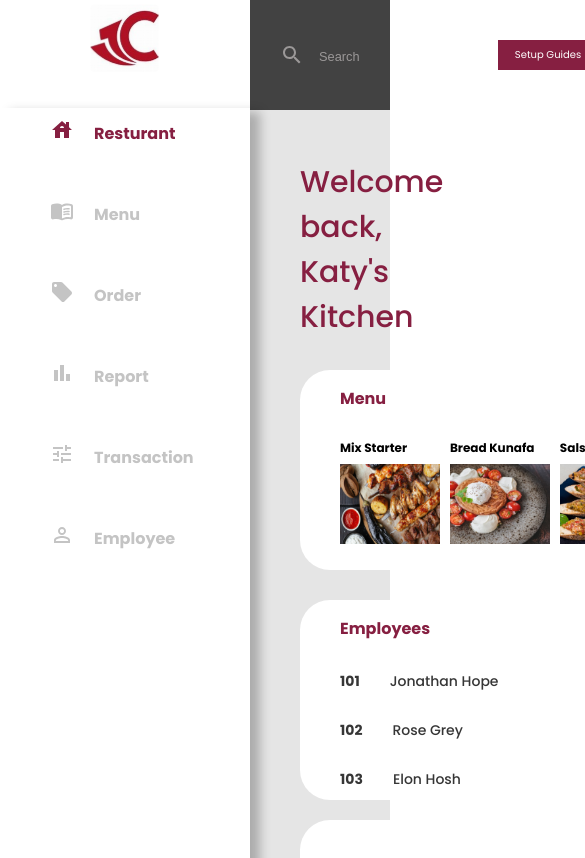
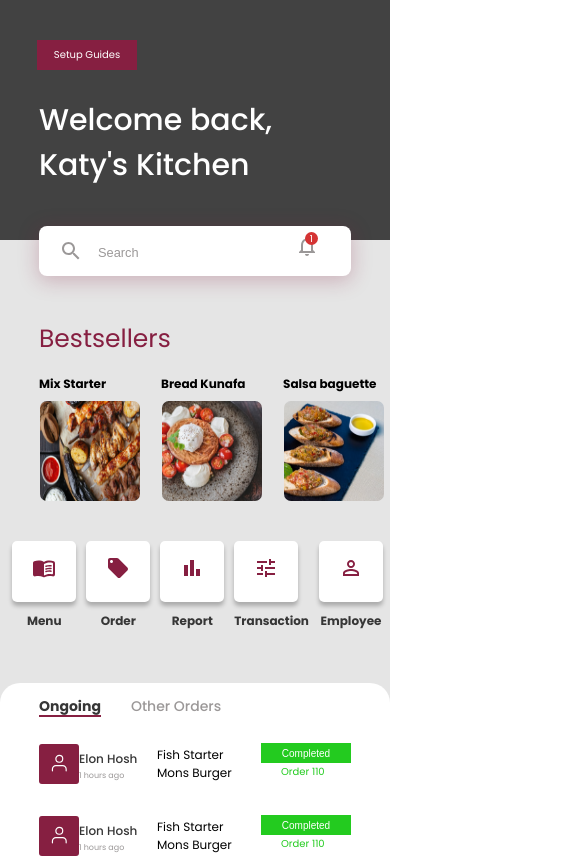
Before and after one commit to Samwell10/officeproject, a React (Create React App) app: page / in a window 390 px wide. Shown: the top 858 px of the page, 585 px wide, since content can reach past the window. Built offline with nearby package versions, Linux system fonts and the light colour scheme.

Commit message:
deploy my react app to github pages

```diff
--- a/src/App.css
+++ b/src/App.css
@@ -37,7 +37,6 @@ body{
   list-style: none;
   margin-top: 20px;
   height: 105vh;
-
 }
 .links li{
   display: flex;
@@ -159,6 +158,9 @@ textarea:focus{
   font-weight: 500;
   color: var(--textcolor1);
 }
+.subtitle{
+  display: none;
+}
 .content-title{
   color: var(--textcolor1);
   font-weight: 700;
@@ -173,6 +175,7 @@ textarea:focus{
 }
 .menu{
   height: 200px;
+  margin-top: -15px;
   background-color: #ffff;
   padding-left: 40px;
   padding-right: 20px;
@@ -286,6 +289,9 @@ textarea:focus{
   color: var(--searchbartext);
   font-weight: 500;
 }
+.transaction-user-outer:nth-child(2), .transaction-user-outer:nth-child(3), .transaction-user-outer:nth-child(4),.transaction-user-outer:nth-child(5),.transaction-user-outer:nth-child(6){
+  display: none;
+}
 .transaction-user{
   width: 100%;
   display: flex;
@@ -356,3 +362,298 @@ textarea:focus{
   margin-left: 50px;
   color: var(--textcolor1);
 }
+@media(max-width: 1000px){
+  .topbar{
+    display: flex;
+    flex-direction: column-reverse;
+    justify-content: space-between;
+    position: relative;
+    margin-left: 0px;
+    width: 100%;
+    height: 200px;
+    padding-top: 40px;
+    background-color: var(--topbarbackgroundcolor);
+  }
+  .setup{
+    margin-left: 10%;
+    padding-bottom: 100px;
+  }
+  .title{
+    position: absolute;
+    top: 8%;
+    color: white;
+    margin-left: 10%;
+    margin-right: 30%;
+  }
+  .searchbar-container{
+    display: flex;
+    justify-content: center;
+  }
+  .searchicon{
+    display: flex;
+    align-items: center;
+    margin-left: 20px;
+    font-weight: 800;
+  }
+  .searchbar{
+    margin: 0;
+    position: absolute;
+    bottom: -15%;
+    background-color: #ffff;
+    width: 80%;
+    height: 50px;
+    border-radius: 8px;
+    box-shadow: 0px 4px 20px 1px rgba(134, 31, 65, 0.26);
+  }
+  .search{
+    height: 100%;
+  }
+
+  .bell{
+    position: absolute;
+    bottom: -12%;
+    right: 8%;
+  }
+  .dropbox, .help{
+    display: none;
+  }
+  .content{
+    margin-left: 0px;
+    margin-top: 80px;
+    padding: 0px;
+    width: 100%;
+  }
+  .subtitle{
+    display: block;
+    margin-left: 10%;
+    font-family: "Poppins";
+    font-size: 25px;
+    font-weight: 400;
+    color: var(--textcolor1);
+  }
+  .content-title{
+    display: none;
+  }
+  .grid-container{
+    width: 100%;
+    display: block;
+  }
+  .menu-outer{
+    width: 100%;
+    display: flex;
+    justify-content: center;
+  }
+  .menu{
+    margin: 0;
+    margin-top: -20px;
+    width: 80%;
+    background-color: rgba(255, 255, 255, 0);
+    padding-left: 0px;
+    padding-right: 0px;
+    padding-bottom: 100px;
+  }
+  .menu-name{
+    font-size: 12px;
+  }
+  .menus img{
+    width: 160px;
+    height: 150px;
+    border: 1px solid transparent;
+    border-radius: 8px;
+  }
+  .menu-content{
+    grid-gap: 50px;
+  }
+  .sidebar{
+    width: 100%;
+    height: 0;
+    position: absolute;
+    top: 57%;
+    background-color: transparent;
+    display: flex;
+    justify-content: center;
+  }
+  .logo-con{
+    display: none;
+  }
+  .address-name{
+    color: var(--textcolor3);
+    margin-left: 0px;
+    margin-top: 10px;
+    font-size: 12px;
+    text-align: center;
+  }
+  .links nav{
+    box-shadow: 0px 0px 0px transparent;
+    width: 70%;
+    margin-left: 2%;
+    display: inline-flex;
+    height: 0vh;
+  }
+  .links nav li:first-child{
+    display: none;
+  }
+  .links li{
+    display: block;
+    padding-left: 0px;
+    color: var(--textcolor1);
+    height: 0px;
+  }
+  .sideicon{
+    width: 50px;
+    padding: 7px;
+    padding-top: 15px;
+    padding-bottom: 15px;
+    border-radius: 5px;
+    text-align: center;
+    background-color: #ffff;
+    box-shadow: 0px 4px 4px rgba(0, 0, 0, 0.25);
+  }
+  .order, .report, .employee{
+    display: none;
+  }
+  .transaction{
+    background-color: white;
+    width: 100%;
+    height: 40vh;
+    padding: 20px;
+    margin-top: 20px;
+    border-radius:20px;
+    padding: 0;
+    padding-top: 10px;
+    padding-bottom: 10px;
+    padding-left: 0px;
+  }
+  .transaction-nav{
+    margin-left: 10%;
+  }
+  .transaction-user-outer{
+    width: 100%;
+    display: flex;
+    justify-content: center;
+  }
+  .transaction-user-outer:nth-child(2), .transaction-user-outer:nth-child(3), .transaction-user-outer:nth-child(4),.transaction-user-outer:nth-child(5),.transaction-user-outer:nth-child(6){
+    display: flex;
+  }
+  .transaction-user{
+    margin-top: 20px;
+    width: 60%;
+  }
+  .transaction-image{
+    width: 40px;
+    width: 40px;
+  }
+  .transaction-info{
+    margin-left: 0px;
+    width: 150px;
+  }
+  .customer{
+    font-size: 12px;
+  }
+  .time{
+    font-size: 8px;
+  }
+  .items-ordered{
+    margin-left: 0px;
+    width: 200px;
+  }
+  .items-ordered nav li{
+    font-size: 12px;
+  }
+  .transaction-remark{
+    margin-left:0px;
+  }
+  .transaction-remark button{
+    width: 90px;
+    height: 20px;
+    background-color: var(--buttoncolor);
+    color: #ffff;
+    font-size: 10px;
+    border: none;
+  }
+  .address{
+    display: none;
+  }
+  .bill{
+    display: none;
+
+  }
+}
+@media(max-width: 580px){
+  .menu-outer{
+    display: flex;
+    justify-content: center;
+  }
+  .menus img{
+    width: 100px;
+    height: 100px;
+    border: 1px solid transparent;
+    border-radius: 8px;
+  }
+  .menu-content{
+    grid-gap: 20px;
+  }
+  .transaction{
+    background-color: white;
+    width: 100%;
+    height: 40vh;
+    padding: 20px;
+    margin-top: 20px;
+    border-radius:20px;
+    padding: 0;
+    padding-top: 10px;
+    padding-bottom: 10px;
+    padding-left: 0px;
+  }
+  .transaction-nav{
+    margin-left: 10%;
+  }
+  .transaction-user-outer{
+    width: 100%;
+    display: flex;
+    justify-content: center;
+  }
+  .transaction-user{
+    margin-top: 20px;
+    width: 80%;
+  }
+  .transaction-image{
+    width: 40px;
+    width: 40px;
+  }
+  .transaction-info{
+    margin-left: 0px;
+    width: 150px;
+  }
+  .customer{
+    font-size: 12px;
+  }
+  .time{
+    font-size: 8px;
+  }
+  .items-ordered{
+    margin-left: 0px;
+    width: 200px;
+  }
+  .items-ordered nav li{
+    font-size: 12px;
+  }
+  .transaction-remark{
+    margin-left:0px;
+  }
+  .transaction-remark button{
+    width: 90px;
+    height: 20px;
+    background-color: var(--buttoncolor);
+    color: #ffff;
+    font-size: 10px;
+    border: none;
+  }
+  .address{
+    display: none;
+  }
+  .bill{
+    display: none;
+
+  }
+}
--- a/src/Components/Content.js
+++ b/src/Components/Content.js
@@ -7,6 +7,7 @@ const Content = () => {
     return (
         <div className="content">
              <p className="title">Welcome back, Katy's Kitchen</p>
+             <p className="subtitle">Bestsellers</p>
              <div className="grid-container">
                  <Menu/>
                  <Order/>
--- a/src/Components/Menu.js
+++ b/src/Components/Menu.js
@@ -2,6 +2,7 @@ import { MenuData } from "./MenuData";
 
 const Menu = () => {
     return (
+        <div className="menu-outer">
             <div className="menu">
                 <div className="content-title">
                     <p>Menu</p>
@@ -22,6 +23,8 @@ const Menu = () => {
                     })}
                 </div>
             </div>
+
+        </div>
       );
 };
 
--- a/src/Components/Sidebar.js
+++ b/src/Components/Sidebar.js
@@ -16,7 +16,11 @@ const Sidebar = () => {
                                 className="link-path"
                                 id ={window.location.pathname == val.link ? "active" : ""}
                                 onClick = {()=>{window.location.pathname = val.link}}>
-                                <div>{val.icon}</div>
+                                <div className="sideicon">
+                                    <div className="sideicon-inner">
+                                        {val.icon}
+                                    </div>
+                                </div>
                                 <div className="address-name">{val.title}</div>
                             </li>
                         )
--- a/src/Components/Topbar.js
+++ b/src/Components/Topbar.js
@@ -5,16 +5,29 @@ import ExpandMoreOutlinedIcon from '@mui/icons-material/ExpandMoreOutlined';
 const Topbar = () => {
     return (
         <div className="topbar">
+            <div className = "searchbar-container">
                     <div className="searchbar">
+                            <div className="searchicon">
                                 <SearchIcon/>
+                            </div>
                             <form>
                                 <input
                                 type ="text"
                                 className="search"
                                 placeholder = "Search"
                                 />
+                                {/* <div className="bell">
+                                <div className="bellicon">
+                                        <NotificationsNoneOutlinedIcon/>
+                                </div>
+                                <div className="bellnumber">
+                                        <p>1</p>
+                                </div>
+                                </div>           */}
                                     </form>
                      </div>
+            </div>
+
             <div className="notificationSide">
                 <div className="setup">
                     <button className="setupbutton">Setup Guides</button>
--- a/src/Components/Transaction.js
+++ b/src/Components/Transaction.js
@@ -15,9 +15,10 @@ const Transaction = () => {
             {TransactionData.map((transaction,key)=>{
                 return(
                     <div
-                        className="transaction-user"
+                       className= "transaction-user-outer"
                        key={key}
                     >
+                        <div className="transaction-user">
                             <div className="transaction-center">
                                 <img src={user} className="transaction-image"/>
                             </div>
@@ -49,6 +50,7 @@ const Transaction = () => {
                             <p>#{transaction.price}</p>
                             </div>
                     </div>
+                    </div>
                 )})}
         </div>
      );
--- a/src/Components/TransactionData.js
+++ b/src/Components/TransactionData.js
@@ -6,5 +6,34 @@ export const TransactionData =[
         itemorderd: ["Fish Starter", "Mons Burger"],
         price: 120,
         id: 110
+    },
+    {
+        customer: "Elon Hosh",
+        timeoforder: 1,
+        address: "Main Street no 14",
+        itemorderd: ["Fish Starter", "Mons Burger"],
+        price: 120,
+        id: 110
+    }, {
+        customer: "Elon Hosh",
+        timeoforder: 1,
+        address: "Main Street no 14",
+        itemorderd: ["Fish Starter", "Mons Burger"],
+        price: 120,
+        id: 110
+    }, {
+        customer: "Elon Hosh",
+        timeoforder: 1,
+        address: "Main Street no 14",
+        itemorderd: ["Fish Starter", "Mons Burger"],
+        price: 120,
+        id: 110
+    }, {
+        customer: "Elon Hosh",
+        timeoforder: 1,
+        address: "Main Street no 14",
+        itemorderd: ["Fish Starter", "Mons Burger"],
+        price: 120,
+        id: 110
     }
 ]
```
Lines whose indentation alone changed are shown as unchanged.
